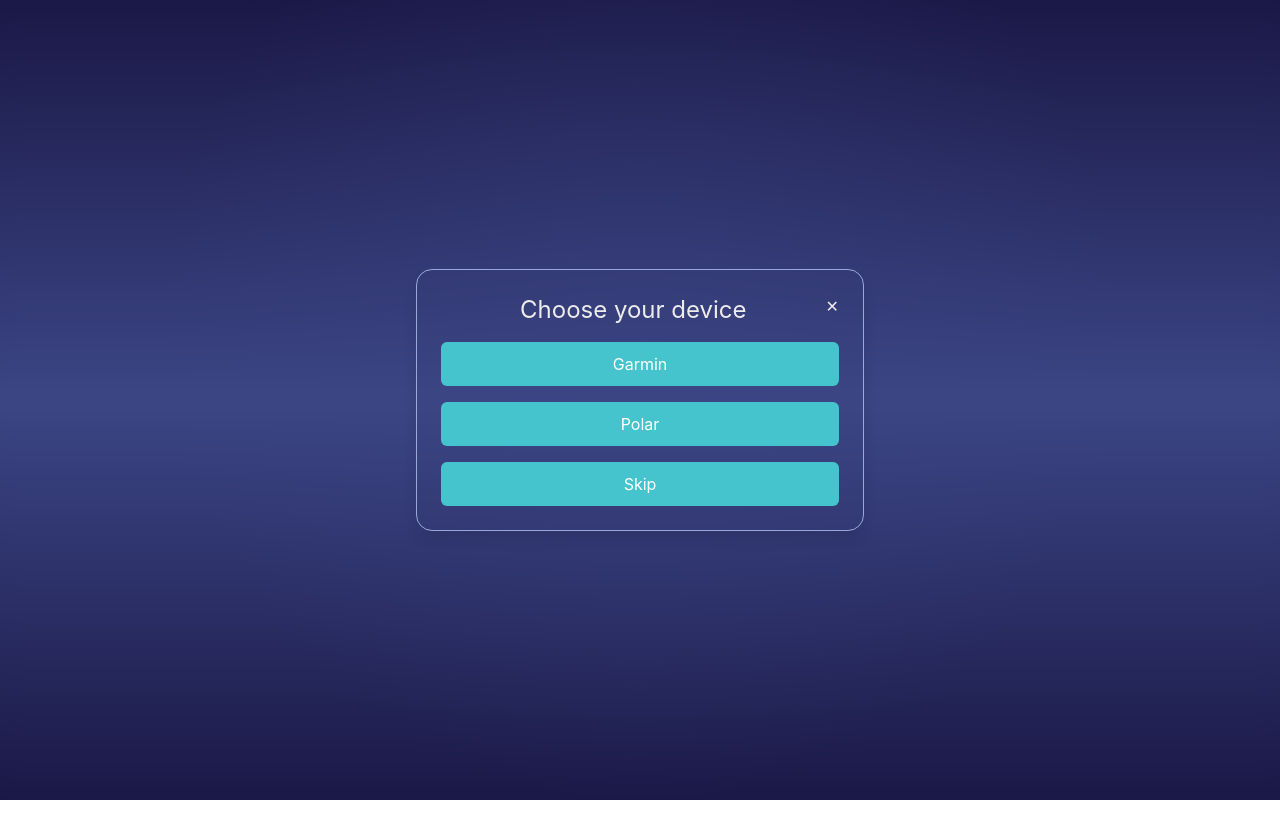
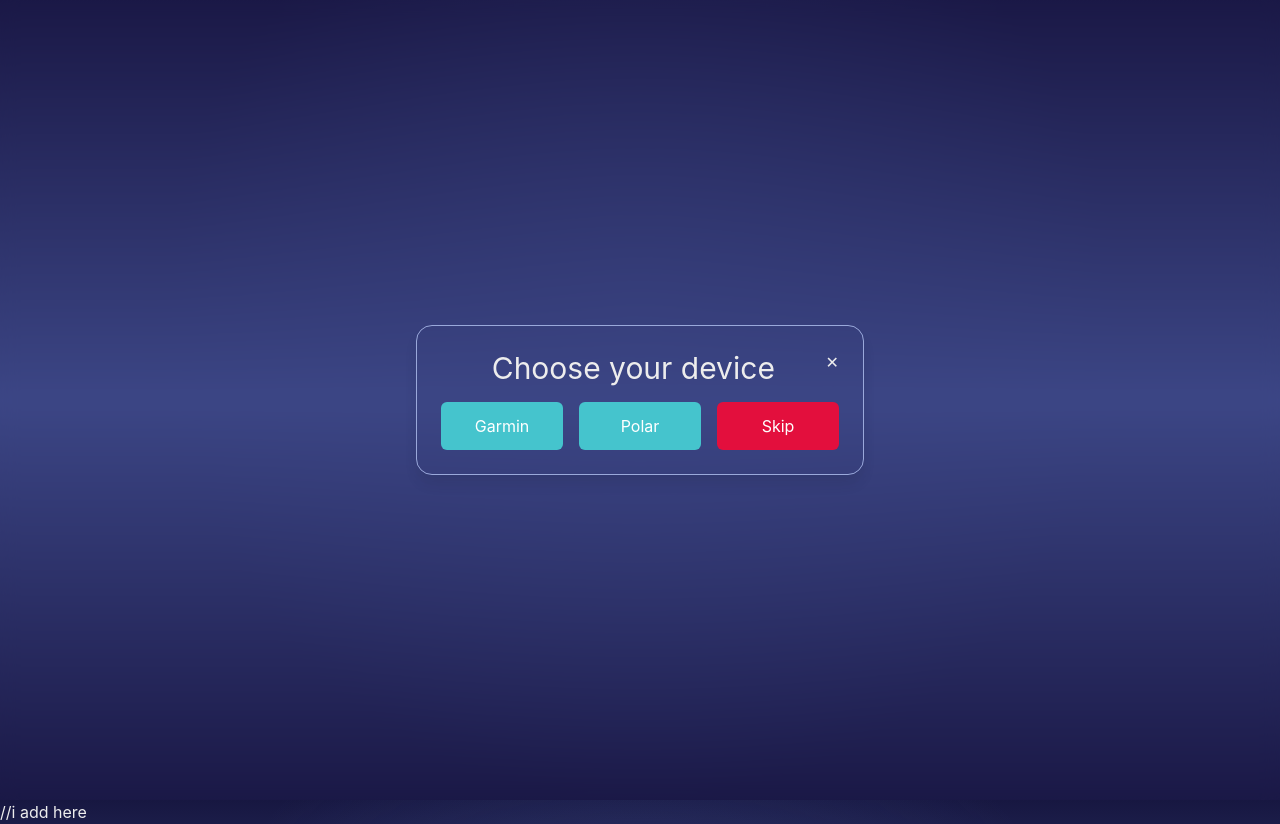
Before and after one commit to valttku/sote2035, a Next.js app in the folder client/: page /choose-service in a window 1280 px wide. Before the commit the page ends 800 px from the top, so only its background shows below. Built offline with nearby package versions, Linux system fonts and the light colour scheme.

Commit message:
Added UI responive

```diff
--- a/client/src/app/choose-service/page.tsx
+++ b/client/src/app/choose-service/page.tsx
@@ -32,23 +32,56 @@ export default function ChooseServicePage() {
   return (
     <main className="flex items-center justify-center min-h-screen">
       <Modal onClose={closeModal}>
-        <h1 className="text-2xl mb-4 text-center">Choose your device</h1>
+        <h1 className="text-2xl md:text-3xl mb-4 text-center">
+          {/* Responsive heading: text-2xl mobile, text-3xl desktop */}
+          Choose your device</h1>
 
-        <div className="flex flex-col gap-4">
+        <div className="flex flex-col md:flex-row gap-4">
+          {/* Responsive button container: stacked on mobile, horizontal on desktop */}
+
+          {/* Garmin Button */}
           <button
-            className="button-style-blue w-full"
+            className="
+              bg-[var(--button-blue-bg)]
+              hover:bg-[var(--button-blue-hover)]
+              text-white
+              rounded-md
+              px-4 py-2
+              md:px-6 md:py-3
+              w-full
+            "
             onClick={() => selectService("garmin")}
           >
             Garmin
           </button>
+
+          {/* Polar Button */}
           <button
-            className="button-style-blue w-full"
+            className="
+              bg-[var(--button-blue-bg)]
+              hover:bg-[var(--button-blue-hover)]
+              text-white
+              rounded-md
+              px-4 py-2
+              md:px-6 md:py-3
+              w-full
+            "
             onClick={() => selectService("polar")}
           >
             Polar
           </button>
+
+          {/* Skip Button */}
           <button
-            className="button-style-blue w-full"
+            className="
+              bg-[var(--cancel-button-bg)]
+              hover:bg-[var(--cancel-button-hover)]
+              text-white
+              rounded-md
+              px-4 py-2
+              md:px-6 md:py-3
+              w-full
+            "
             onClick={() => selectService("skip")}
           >
             Skip
--- a/client/src/app/forgot-password/page.tsx
+++ b/client/src/app/forgot-password/page.tsx
@@ -43,27 +43,34 @@ export default function ForgotPasswordPage() {
   }
 
   return (
-    <main className="flex items-center justify-center min-h-screen">
-      {/*Modal for forgotten password*/}
+    <main className="flex items-center justify-center min-h-screen p-4 md:p-8">
+      {/* RESPONSIVE: Added padding p-4 mobile, md:p-8 desktop */}
+
+      {/* Modal for forgotten password */}
       <Modal onClose={() => closeModal()}>
         {done ? (
-          // Success message displayed after email is sent
           <div className="text-center">
-            <h1 className="text-xl mb-2">Check your email</h1>
+            <h1 className="text-xl sm:text-2xl mb-2">
+              {/* RESPONSIVE: text-xl mobile, md:text-2xl desktop */}
+              Check your email
+            </h1>
             <p className="mb-4">
               If an account exists for this email, a password reset link has
               been sent.
             </p>
-            <a href="/login" className="text-sm text-[#c3dafe]/80 underline">
+            <a href="/login" className="text-sm md:text-base text-[#c3dafe]/80 underline">
+
+              {/* RESPONSIVE: text-sm mobile, md:text-base desktop */}
               Back to login
             </a>
           </div>
         ) : (
-          // Form for entering email to request password reset
           <form onSubmit={handleSubmit} className="space-y-4">
-            <h1 className="text-2xl text-center mb-4">Forgot password?</h1>
+            <h1 className="text-2xl md:text-3xl text-center mb-4">
+              {/* RESPONSIVE: text-2xl mobile, md:text-3xl desktop */}
+              Forgot password?
+            </h1>
 
-            {/* Email label and input field */}
             <label htmlFor="email" className="block text-left">
               Email
             </label>
@@ -73,19 +80,19 @@ export default function ForgotPasswordPage() {
               required
               value={email}
               onChange={(e) => setEmail(e.target.value)}
-              className="border p-2 w-full rounded"
+              className="border p-2 w-full rounded md:p-3"
+              /* RESPONSIVE: p-2 mobile, md:p-3 desktop for larger input */
             />
 
-            {/* Submit button */}
             <button
               type="submit"
               disabled={loading}
-              className="button-style-blue w-full disabled:opacity-50"
+              className="button-style-blue w-full disabled:opacity-50 md:px-6 md:py-3"
+              /* RESPONSIVE: increase padding on desktop for bigger click area */
             >
               {loading ? "Sending..." : "Send password reset link to email"}
             </button>
 
-            {/* Error message displayed if request fails */}
             {error && <p className="text-red-600 text-sm mt-2">{error}</p>}
           </form>
         )}
--- a/client/src/app/globals.css
+++ b/client/src/app/globals.css
@@ -148,3 +148,9 @@ h2 {
   margin-top: 1rem;
   margin-bottom: 1rem;
 }
+/* i add here */
+/*  Prevent horizontal scrolling on mobile */
+html,
+body {
+  overflow-x: hidden;
+}
--- a/client/src/app/layout.tsx
+++ b/client/src/app/layout.tsx
@@ -32,7 +32,7 @@ export default function RootLayout({ children }: { children: React.ReactNode })
       <body
         className={`${geistSans.variable} ${geistMono.variable} antialiased bg-white text-black dark:bg-gray-900 dark:text-white`}
       >
-        <div className="min-h-screen">{children}</div>
+        <div className="min-h-screen flex flex-col">{children}</div> //i add here
       </body>
     </html>
   );
--- a/client/src/components/AppLayout.tsx
+++ b/client/src/components/AppLayout.tsx
@@ -5,7 +5,18 @@ export default function AppLayout({ children }: { children: ReactNode }) {
   return (
     <div className="min-h-screen">
       <Sidebar  />
-      <main className="ml-64 flex-1 p-4 min-h-screen">{children}</main>
+
+       {/* Main Content */}
+      <main className="flex-1
+          min-h-screen
+
+          p-4 sm:p-6 lg:p-8   // Responsive padding (mobile → tablet → desktop)
+
+          md:ml-64           // Leaves space for sidebar on desktop
+     "
+     >
+      {children}
+      </main>
     </div>
   );
 }
--- a/client/src/components/LoginForm.tsx
+++ b/client/src/components/LoginForm.tsx
@@ -34,10 +34,10 @@ export default function LoginForm({
     await onSubmit(email, password);
     setLoading(false);
   }
-
+//add here today
   return (
     <form onSubmit={handleSubmit} className="space-y-2">
-      <h1 className="text-3xl mb-8 text-center">LOGIN</h1>
+      <h1 className="text-2xl sm:text-3xl mb-8 text-center">LOGIN</h1>
 
       <label htmlFor="login-email">
         Email
@@ -51,7 +51,7 @@ export default function LoginForm({
         spellCheck={false}
         value={email}
         onChange={(e) => setEmail(e.target.value)}
-        className="block w-full bg-[var (--input-bg)] text[var(--input-text)"
+        className="block w-full bg-[var (--input-bg)] text[var(--input-text)]"
         required
         aria-invalid={!!emailError}
       />
--- a/client/src/components/Modal.tsx
+++ b/client/src/components/Modal.tsx
@@ -12,8 +12,14 @@ export default function Modal({ children, onClose }: ModalProps) {
       <div
         className="
           ui-component-styles
-          p-6 rounded-2xl
+
+          mx-4  //prevent edge touching on mobile
+
+          sm:mx-0   //desktop resets margin
+
+          p-4 sm:p-6    //smaller padding on phones
           w-full max-w-md
+          rounded-2xl
           max-h-[90vh] overflow-y-auto
         "
 
--- a/client/src/components/RegisterForm.tsx
+++ b/client/src/components/RegisterForm.tsx
@@ -89,7 +89,7 @@ export default function RegisterForm({
   return (
     <div className="space-y-4">
       <form onSubmit={handleSubmit} className="space-y-2">
-        <h2 className="text-3xl mb-8 text-center">REGISTER</h2>
+        <h2 className="text-2xl sm:text-3xl mb-8 text-center">REGISTER</h2>
 
         {/* Email */}
         <label htmlFor="reg-email">Email</label>
--- a/client/src/components/Sidebar/Sidebar.tsx
+++ b/client/src/components/Sidebar/Sidebar.tsx
@@ -6,6 +6,7 @@ import LogoutButton from "./LogoutButton";
 
 export default function Sidebar() {
   const [displayName, setDisplayName] = useState("");
+  const [open, setOpen] = useState(false); //controls mobile sidebar
 
   useEffect(() => {
     const fetchUser = async () => {
@@ -27,6 +28,36 @@ export default function Sidebar() {
   }, []);
 
   return (
+     <>
+      {/*  MOBILE MENU BUTTON */}
+      <button
+        className="
+          md:hidden
+          fixed
+          top-4
+          left-4
+          z-50
+          ui-component-styles
+          px-3
+          py-2
+          rounded-xl
+        "
+        onClick={() => setOpen(!open)}
+      >
+        ☰
+      </button>
+
+      {/* DARK OVERLAY when sidebar opens */}
+      {open && (
+        <div
+          className="fixed inset-0 bg-black/40 z-40 md:hidden"
+          onClick={() => setOpen(false)}
+        />
+      )}
+
+      {/* SIDEBAR */}
+
+
     <aside className="ui-component-styles fixed left-0 top-0 h-full w-64 p-4 flex flex-col shrink-0 rounded-r-3xl">
       <div>
         <h2 className="text-3xl mb-4">Digital Twin</h2>
@@ -60,5 +91,6 @@ export default function Sidebar() {
         <LogoutButton />
       </div>
     </aside>
+    </>
   );
 }
```
